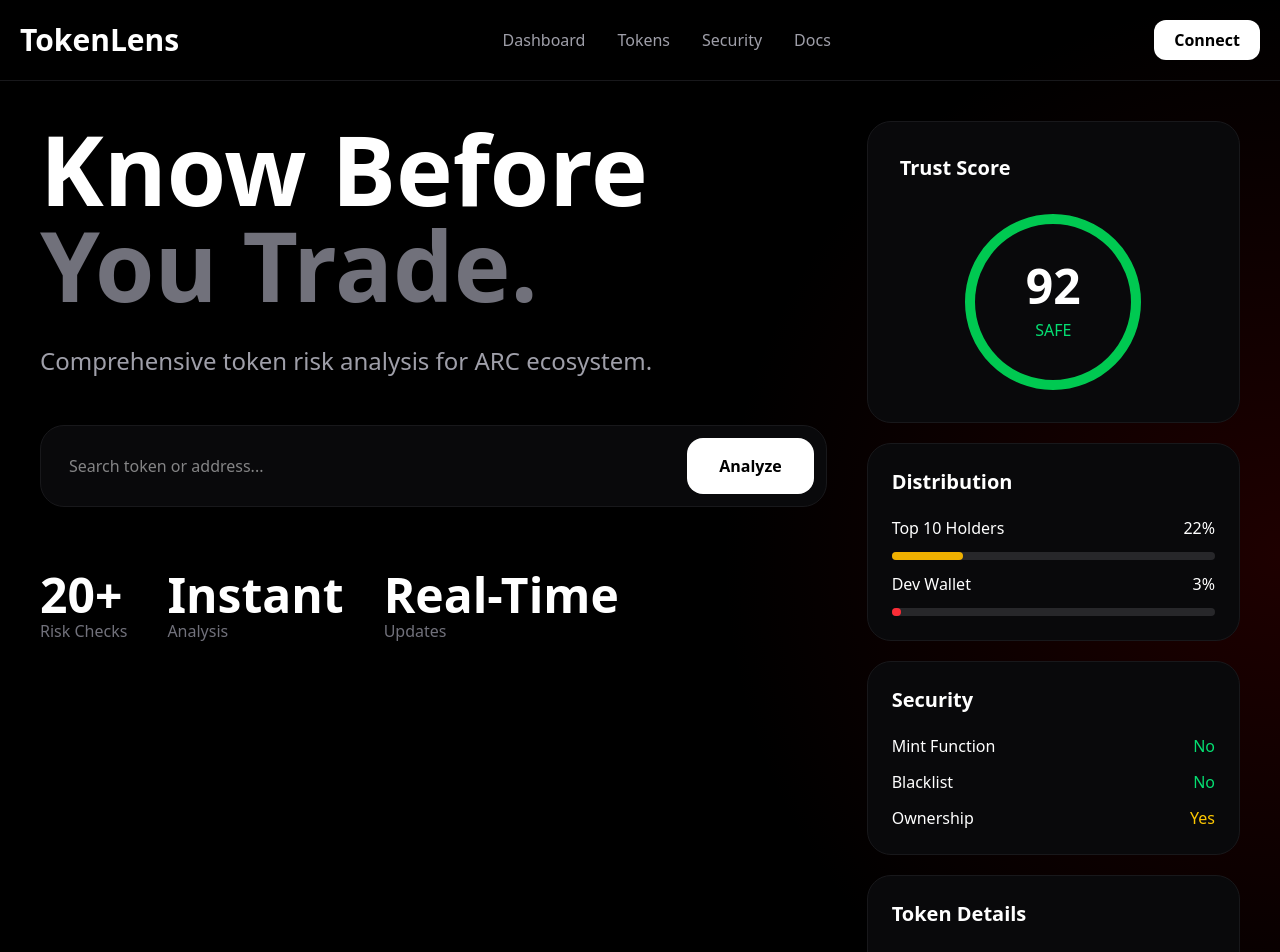
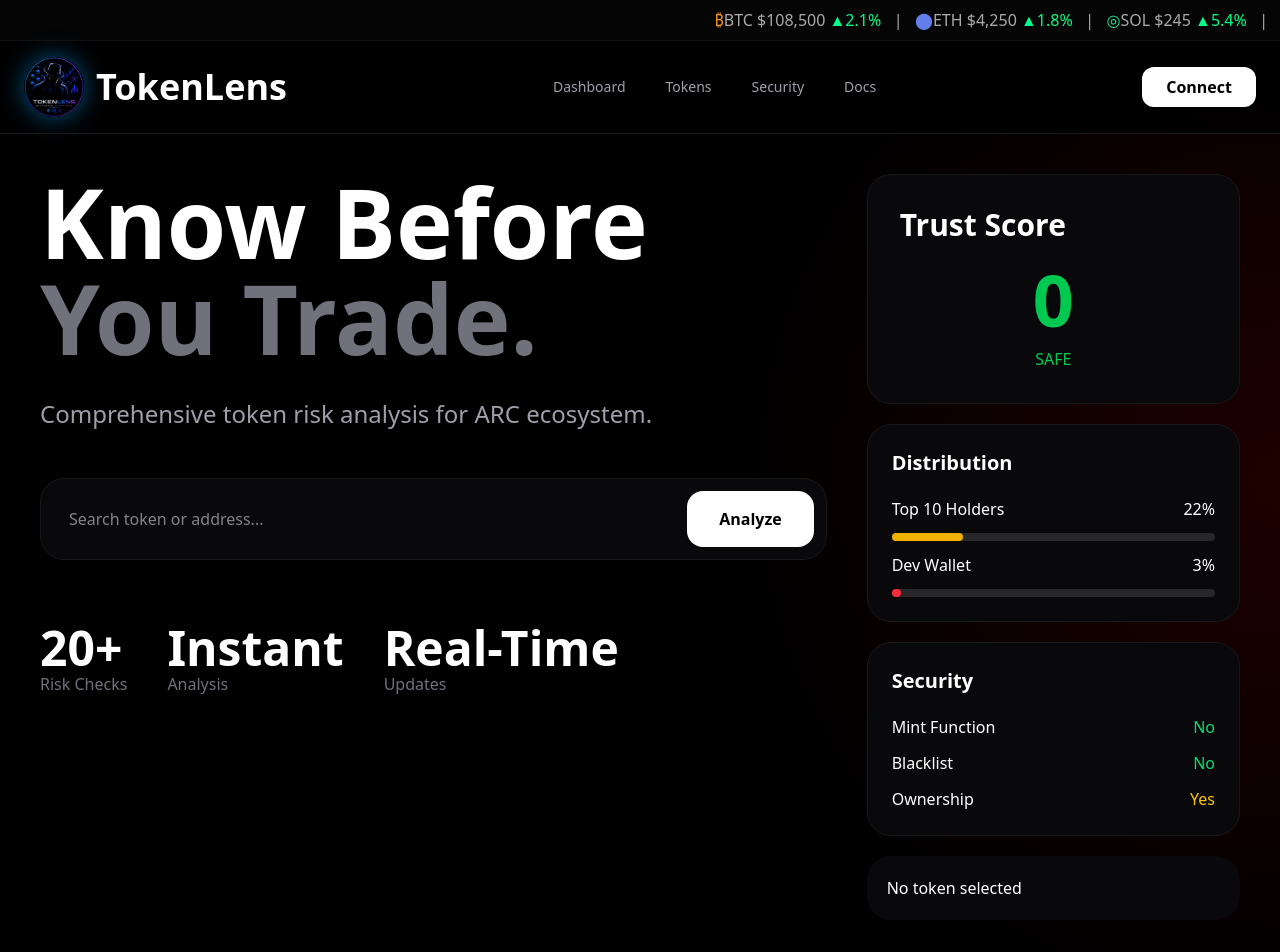
Before and after one commit to lucle87/token-lens, a Next.js app: page / in a window 1280 px wide. Shown: the top 952 px of the page. Built offline with nearby package versions, Linux system fonts and the light colour scheme.

Commit message:
update tokenlens ui

```diff
--- a/app/globals.css
+++ b/app/globals.css
@@ -16,3 +16,21 @@ body {
     ),
     #000;
 }
+@keyframes ticker {
+  0% {
+    transform: translateX(0);
+  }
+
+  100% {
+    transform: translateX(-100%);
+  }
+}
+@keyframes ticker {
+  0% {
+    transform: translateX(0%);
+  }
+
+  100% {
+    transform: translateX(-100%);
+  }
+}
--- a/app/page.tsx
+++ b/app/page.tsx
@@ -7,26 +7,22 @@ import TrustScore from "../components/TrustScore";
 import Distribution from "../components/Distribution";
 import Security from "../components/Security";
 import TokenDetails from "../components/TokenDetails";
+import Ticker from "../components/Ticker";
 
 export default function Home() {
 
-  const [address, setAddress] =
-    useState("");
-
-  const [tokenData, setTokenData] =
-    useState<any>(null);
+  const [address, setAddress] = useState("");
+  const [tokenData, setTokenData] = useState<any>(null);
 
   async function analyzeToken() {
 
     try {
 
-      const response =
-        await fetch(
-          `http://localhost:3001/api/token/${address}`
-        );
+      const response = await fetch(
+        "https://tokenlens-api.up.railway.app/api/token/" + address
+      );
 
-      const data =
-        await response.json();
+      const data = await response.json();
 
       setTokenData(data);
 
@@ -42,6 +38,8 @@ export default function Home() {
 
     <main className="token-bg min-h-screen text-white">
 
+      <Ticker />
+
       <Navbar />
 
       <div className="max-w-7xl mx-auto p-10">
@@ -51,60 +49,31 @@ export default function Home() {
           <div className="col-span-2">
 
             <h1 className="text-8xl font-bold leading-none">
-
               Know Before
-
               <br />
-
               <span className="text-zinc-500">
                 You Trade.
               </span>
-
             </h1>
 
             <p className="text-zinc-400 text-2xl mt-8">
-
-              Comprehensive token risk analysis
-              for ARC ecosystem.
-
+              Comprehensive token risk analysis for ARC ecosystem.
             </p>
 
             <div className="mt-12 bg-zinc-950 border border-zinc-900 rounded-3xl p-3 flex">
 
               <input
-
                 value={address}
-
-                onChange={(e) =>
-                  setAddress(e.target.value)
-                }
-
+                onChange={(e) => setAddress(e.target.value)}
                 placeholder="Search token or address..."
-
-                className="
-                flex-1
-                bg-transparent
-                outline-none
-                px-4"
-
+                className="flex-1 bg-transparent outline-none px-4"
               />
 
               <button
-
                 onClick={analyzeToken}
-
-                className="
-                bg-white
-                text-black
-                px-8
-                py-4
-                rounded-2xl
-                font-bold"
-
+                className="bg-white text-black px-8 py-4 rounded-2xl font-bold"
               >
-
                 Analyze
-
               </button>
 
             </div>
@@ -112,39 +81,18 @@ export default function Home() {
             <div className="flex gap-10 mt-16">
 
               <div>
-
-                <h2 className="text-5xl font-bold">
-                  20+
-                </h2>
-
-                <p className="text-zinc-500">
-                  Risk Checks
-                </p>
-
+                <h2 className="text-5xl font-bold">20+</h2>
+                <p className="text-zinc-500">Risk Checks</p>
               </div>
 
               <div>
-
-                <h2 className="text-5xl font-bold">
-                  Instant
-                </h2>
-
-                <p className="text-zinc-500">
-                  Analysis
-                </p>
-
+                <h2 className="text-5xl font-bold">Instant</h2>
+                <p className="text-zinc-500">Analysis</p>
               </div>
 
               <div>
-
-                <h2 className="text-5xl font-bold">
-                  Real-Time
-                </h2>
-
-                <p className="text-zinc-500">
-                  Updates
-                </p>
-
+                <h2 className="text-5xl font-bold">Real-Time</h2>
+                <p className="text-zinc-500">Updates</p>
               </div>
 
             </div>
@@ -153,45 +101,17 @@ export default function Home() {
 
           <div className="space-y-5">
 
-            <TrustScore />
+            <TrustScore score={tokenData?.riskScore || 0} />
 
             <Distribution />
 
             <Security />
 
-            <TokenDetails />
+            <TokenDetails data={tokenData} />
 
           </div>
 
         </div>
-
-        {tokenData && (
-
-          <div className="mt-10 bg-zinc-950 border border-zinc-900 rounded-3xl p-6">
-
-            <h2 className="text-3xl font-bold mb-5">
-              Live Token Data
-            </h2>
-
-            <p>
-              Name: {tokenData.name}
-            </p>
-
-            <p>
-              Symbol: {tokenData.symbol}
-            </p>
-
-            <p>
-              Supply: {tokenData.totalSupply}
-            </p>
-
-            <p>
-              Risk Score: {tokenData.riskScore}
-            </p>
-
-          </div>
-
-        )}
 
       </div>
 
--- a/components/Navbar.tsx
+++ b/components/Navbar.tsx
@@ -1,29 +1,70 @@
+import Image from "next/image";
+
 export default function Navbar() {
   return (
-    <nav className="border-b border-zinc-900">
+    <nav className="border-b border-zinc-900 bg-black/80 backdrop-blur">
 
-      <div className="max-w-7xl mx-auto flex items-center justify-between p-5">
+      <div className="max-w-7xl mx-auto flex items-center justify-between px-6 py-4">
 
-        <h1 className="text-3xl font-bold">
-          TokenLens
-        </h1>
+        {/* Logo */}
 
-        <div className="flex gap-8 text-zinc-400">
+        <div className="flex items-center gap-3">
 
-          <span>Dashboard</span>
+          <Image
+            src="/tokenlens-logo.png"
+            alt="TokenLens"
+            width={60}
+            height={60}
+            className="
+              rounded-full
+              shadow-[0_0_25px_rgba(0,170,255,0.5)]
+            "
+          />
 
-          <span>Tokens</span>
-
-          <span>Security</span>
-
-          <span>Docs</span>
+          <h1 className="text-4xl font-bold">
+            TokenLens
+          </h1>
 
         </div>
 
-        <button className="bg-white text-black px-5 py-2 rounded-xl font-semibold">
+        {/* Menu */}
 
+        <div className="flex gap-10 text-zinc-400 text-sm">
+
+          <span className="hover:text-white cursor-pointer transition">
+            Dashboard
+          </span>
+
+          <span className="hover:text-white cursor-pointer transition">
+            Tokens
+          </span>
+
+          <span className="hover:text-white cursor-pointer transition">
+            Security
+          </span>
+
+          <span className="hover:text-white cursor-pointer transition">
+            Docs
+          </span>
+
+        </div>
+
+        {/* Button */}
+
+        <button
+          className="
+            bg-white
+            text-black
+            px-6
+            py-2
+            rounded-xl
+            font-semibold
+            hover:scale-105
+            transition-all
+            duration-300
+          "
+        >
           Connect
-
         </button>
 
       </div>
--- /dev/null
+++ b/components/Ticker.tsx
@@ -0,0 +1,79 @@
+export default function Ticker() {
+  return (
+    <div
+      style={{
+        background: "#050505",
+        borderBottom: "1px solid #111",
+        overflow: "hidden",
+        whiteSpace: "nowrap",
+        color: "#aaa",
+        padding: "8px 0",
+      }}
+    >
+      <div
+        style={{
+          display: "inline-block",
+          animation: "ticker 30s linear infinite",
+          paddingLeft: "100%",
+        }}
+      >
+        <span style={{ color: "#f7931a" }}>₿</span>
+BTC $108,500
+<span style={{ color: "#00ff88" }}> ▲2.1%</span>
+
+&nbsp;&nbsp;&nbsp;|&nbsp;&nbsp;&nbsp;
+
+<span style={{ color: "#627eea" }}>⬤</span>
+ETH $4,250
+<span style={{ color: "#00ff88" }}> ▲1.8%</span>
+
+&nbsp;&nbsp;&nbsp;|&nbsp;&nbsp;&nbsp;
+
+<span style={{ color: "#14f195" }}>◎</span>
+SOL $245
+<span style={{ color: "#00ff88" }}> ▲5.4%</span>
+
+&nbsp;&nbsp;&nbsp;|&nbsp;&nbsp;&nbsp;
+
+<span style={{ color: "#f3ba2f" }}>●</span>
+BNB $920
+<span style={{ color: "#00ff88" }}> ▲1.2%</span>
+
+&nbsp;&nbsp;&nbsp;|&nbsp;&nbsp;&nbsp;
+
+🐶 DOGE $0.32
+<span style={{ color: "#00ff88" }}> ▲8.6%</span>
+
+&nbsp;&nbsp;&nbsp;|&nbsp;&nbsp;&nbsp;
+
+🐸 PEPE
+<span style={{ color: "#00ff88" }}> ▲12.4%</span>
+
+&nbsp;&nbsp;&nbsp;|&nbsp;&nbsp;&nbsp;
+
+⚡ XRP
+<span style={{ color: "#ff4444" }}> ▼3.1%</span>
+
+&nbsp;&nbsp;&nbsp;|&nbsp;&nbsp;&nbsp;
+
+💎 ADA
+<span style={{ color: "#00ff88" }}> ▲2.7%</span>
+
+&nbsp;&nbsp;&nbsp;|&nbsp;&nbsp;&nbsp;
+
+🚀 SUI
+<span style={{ color: "#00ff88" }}> ▲7.8%</span>
+
+&nbsp;&nbsp;&nbsp;|&nbsp;&nbsp;&nbsp;
+
+🔥 AVAX
+<span style={{ color: "#ff4444" }}> ▼4.3%</span>
+
+&nbsp;&nbsp;&nbsp;|&nbsp;&nbsp;&nbsp;
+
+🌊 SEI
+<span style={{ color: "#00ff88" }}> ▲9.1%</span>
+      </div>
+    </div>
+  );
+}
--- a/components/TokenDetails.tsx
+++ b/components/TokenDetails.tsx
@@ -1,29 +1,27 @@
-export default function TokenDetails() {
+export default function TokenDetails({ data }: any) {
+
+  if (!data) {
+    return (
+      <div className="bg-zinc-950 p-5 rounded-3xl">
+        No token selected
+      </div>
+    );
+  }
+
   return (
-    <div className="bg-zinc-950 border border-zinc-900 rounded-3xl p-6">
+    <div className="bg-zinc-950 p-5 rounded-3xl">
 
-      <h3 className="font-bold text-xl mb-5">
+      <h2 className="text-xl font-bold mb-4">
         Token Details
-      </h3>
+      </h2>
 
-      <div className="space-y-3">
+      <p>Name: {data.name}</p>
 
-        <div className="flex justify-between">
-          <span>Name</span>
-          <span>USDC</span>
-        </div>
+      <p>Symbol: {data.symbol}</p>
 
-        <div className="flex justify-between">
-          <span>Symbol</span>
-          <span>USDC</span>
-        </div>
+      <p>Supply: {data.totalSupply}</p>
 
-        <div className="flex justify-between">
-          <span>Supply</span>
-          <span>52B</span>
-        </div>
-
-      </div>
+      <p>Risk Score: {data.riskScore}</p>
 
     </div>
   );
--- a/components/TrustScore.tsx
+++ b/components/TrustScore.tsx
@@ -1,27 +1,24 @@
-export default function TrustScore() {
+export default function TrustScore({ score }: any) {
+
   return (
 
     <div className="bg-zinc-950 border border-zinc-900 rounded-3xl p-8">
 
-      <h3 className="font-bold text-xl">
+      <h2 className="text-3xl font-bold mb-5">
         Trust Score
-      </h3>
+      </h2>
 
-      <div className="flex flex-col items-center mt-8">
+      <div className="text-center">
 
-        <div className="w-44 h-44 rounded-full border-[10px] border-green-500 flex items-center justify-center">
+        <div className="text-7xl font-bold text-green-500">
 
-          <div className="text-center">
+          {score}
 
-            <div className="text-5xl font-bold">
-              92
-            </div>
+        </div>
 
-            <div className="text-green-400 mt-2">
-              SAFE
-            </div>
+        <div className="mt-3 text-green-500">
 
-          </div>
+          SAFE
 
         </div>
 
@@ -30,4 +27,5 @@ export default function TrustScore() {
     </div>
 
   );
+
 }
```
Also changed, not shown: public/tokenlens-logo.png (added).
